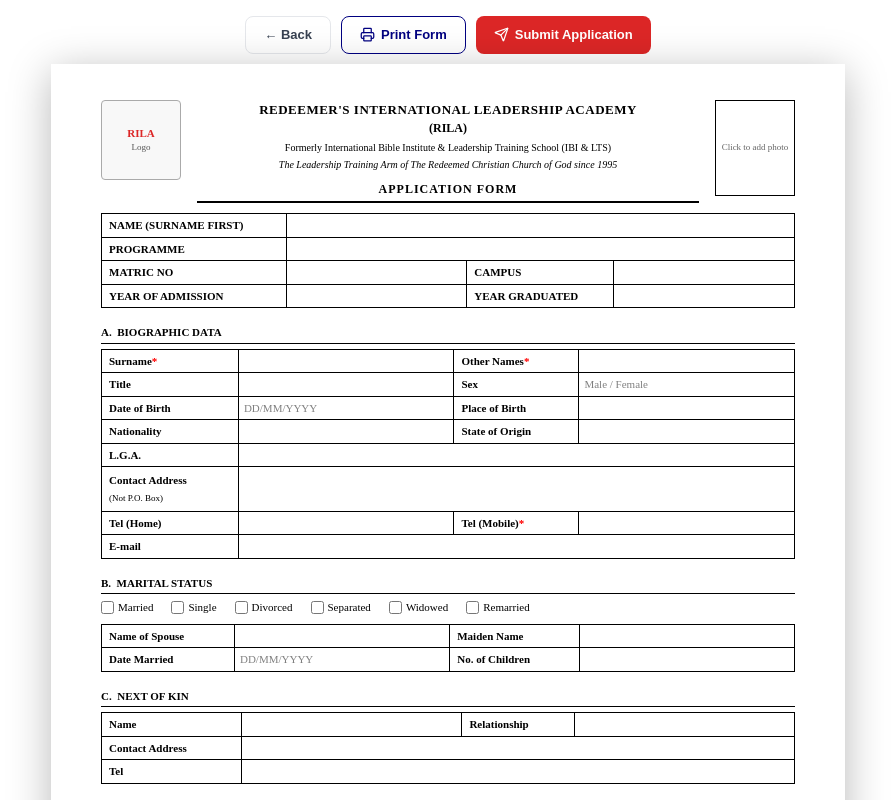
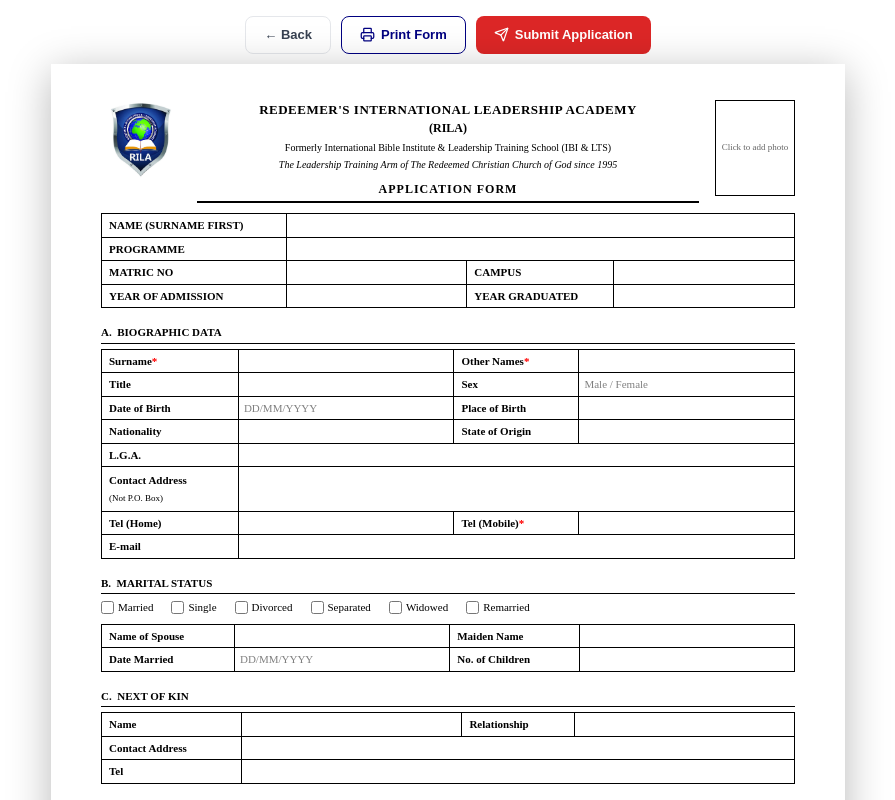
Before and after one commit to ajiboyesunkanmisunday-rgb/Rose-of-Sharon-Management-System, a Next.js app in the folder frontend/: page /trainings/rila/form in a window 1280 px wide. Shown: the top 800 px of the page, without its empty margins (192-1087 px from the left). Built offline with nearby package versions, Linux system fonts and the light colour scheme; no server answers.

Commit message:
Add RILA logo and replace placeholder in application form
Copies the official RILA shield logo to public/rila-logo.jpeg and
swaps out the text placeholder in RilaFormCore with the real image.

```diff
--- a/frontend/src/components/trainings/RilaFormCore.tsx
+++ b/frontend/src/components/trainings/RilaFormCore.tsx
@@ -507,16 +507,8 @@ export default function RilaFormCore({
 
         {/* ── Cover / Header ─────────────────────────────────────────────── */}
         <div style={{ display: "flex", justifyContent: "space-between", alignItems: "flex-start", marginBottom: 10 }}>
-          {/* Logo placeholder — replace with <img src="/rila-logo.png" …/> once received */}
-          <div style={{
-            width: 80, height: 80, border: "1px solid #aaa", borderRadius: 4,
-            display: "flex", alignItems: "center", justifyContent: "center",
-            flexDirection: "column", fontSize: 9, color: "#555", textAlign: "center",
-            background: "#f8f8f8", flexShrink: 0,
-          }}>
-            <span style={{ fontWeight: 700, fontSize: 11, color: "#DC2626" }}>RILA</span>
-            <span>Logo</span>
-          </div>
+          {/* eslint-disable-next-line @next/next/no-img-element */}
+          <img src="/rila-logo.jpeg" alt="RILA Logo" style={{ width: 80, height: 80, objectFit: "contain", flexShrink: 0 }} />
 
           {/* Title block */}
           <div style={{ flex: 1, textAlign: "center", padding: "0 16px" }}>
```
Also changed, not shown: frontend/public/rila-logo.jpeg (added).
